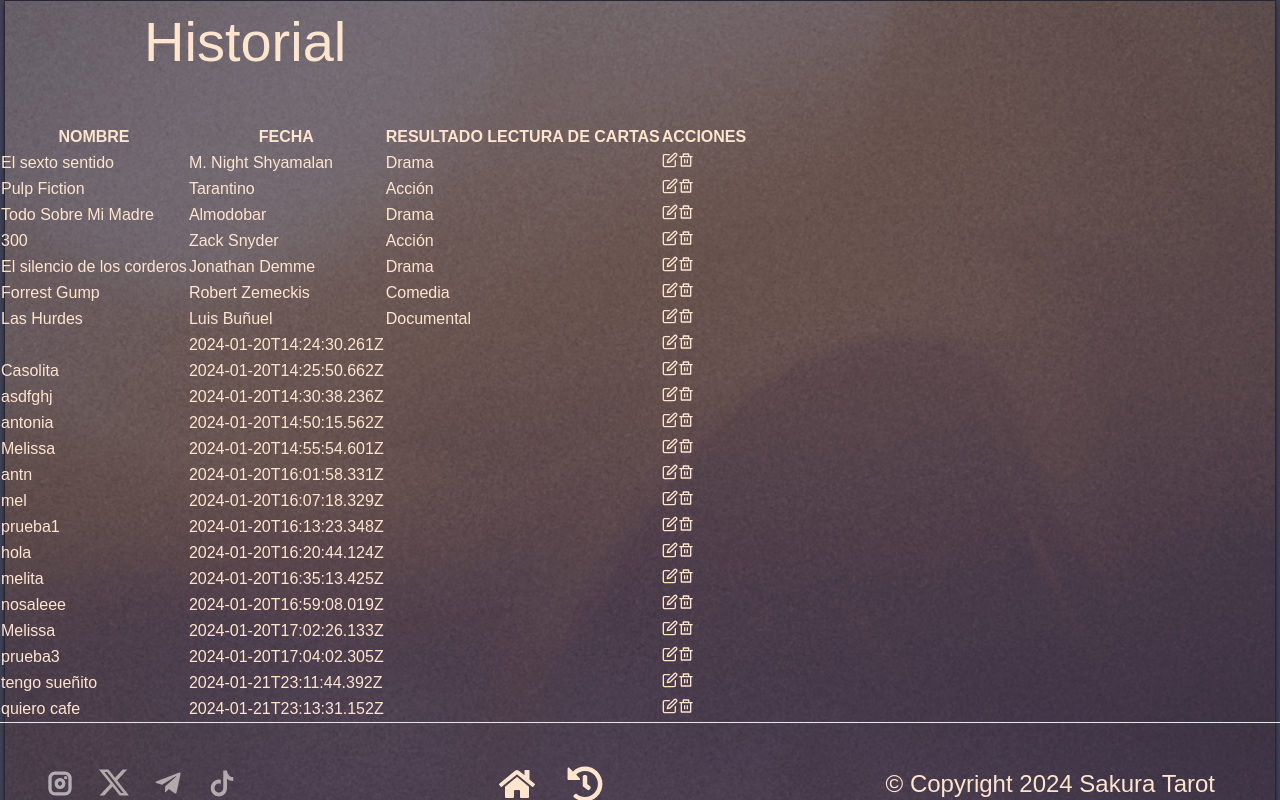
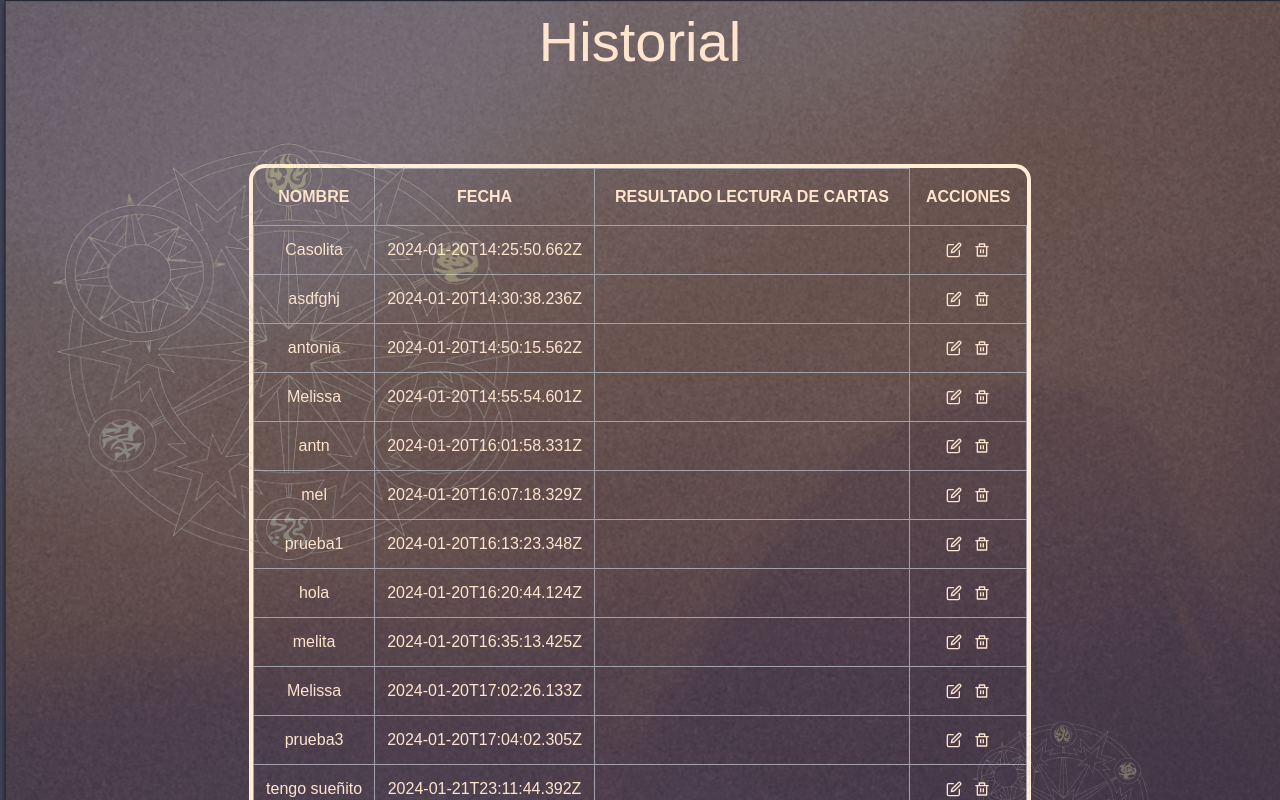
Before and after one commit to jfpaes6453/sakura-cards, a Next.js app: page /results-history in a window 1280 px wide. Shown: the top 800 px of the page. Built offline with nearby package versions, Linux system fonts and the light colour scheme; data requests are answered from the project's data file; a web font is replaced by a local one.

Commit message:
table styles added

```diff
--- a/src/app/(routes)/results-history/page.jsx
+++ b/src/app/(routes)/results-history/page.jsx
@@ -5,8 +5,11 @@ const pageHistorial = async () => {
     const users = await getAllData()
   return (
     <div>
-        <h2 className="md:text-[3.5rem] md:mx-36 mx-[4.5rem] text-justify text-[45px] mb-10 mb:mb-0">Historial</h2>
-        <TableComponent users={users} />
+        <h2 className="md:text-[3.5rem] md:mx-36 mx-[4.5rem] text-center text-[45px] mb-10 mb:mb-0">Historial</h2>
+        <div className="flex justify-center mb-28">
+          <TableComponent users={users} />
+        </div>
+
 
     </div>
   )
--- a/src/app/components/TableComponents/Table.jsx
+++ b/src/app/components/TableComponents/Table.jsx
@@ -40,9 +40,9 @@ export default function Table({ user }) {
     setIsModifying(false) || setNewUsername('');
 
   return (
-    <tr key={user.id}>
+    <tr key={user.id} className="border border-zinc-400">
       {isModifying ? (
-        <td>
+        <td className="border border-zinc-400 p-3">
           <input
             type="text"
             placeholder="Modificar nombre"
@@ -51,12 +51,12 @@ export default function Table({ user }) {
           />
         </td>
       ) : (
-        <td>{user.username}</td>
+        <td className="flex justify-center items-center  border-zinc-400 p-3">{user.username}</td>
       )}
-      <td>{user.date}</td>
-      <td>{user.results}</td>
+      <td className="text-center border border-zinc-400 p-3">{user.date}</td>
+      <td className="border border-zinc-400 p-3">{user.results}</td>
       <td>
-        <section>
+        <section className="flex justify-center gap-3 items-center">
           {isModifying ? (
             <>
               <button onClick={handleSaveUsername}><FaRegSave /></button>
--- a/src/app/components/TableComponents/TableComponent.jsx
+++ b/src/app/components/TableComponents/TableComponent.jsx
@@ -2,22 +2,58 @@ import Table from "./Table"
 
 export default function TableComponent({users}) {
   return (
-    <div className="overflow-x-auto">
-    <table className="table">
-      <thead>
+    <div className="relative">
+      <img className=" absolute top-0 left-0 w-[31rem] h-[28.5rem] opacity-30" src="img/kinomoto.png" alt="Big-mandala" />
+      <img className="absolute bottom-1 right-20 w-[11.9375rem] h-[11.875rem] opacity-30" src="img/kinomoto.png" alt="Small-mandala" />
+
+    <div className="flex items-center justify-center my-10 mx-52 rounded-2xl border-4 border-orange-100 p-0">
+    <table className="w-full">
+      <thead className="">
         <tr>
-          <th>NOMBRE</th>
-          <th>FECHA</th>
-          <th>RESULTADO LECTURA DE CARTAS</th>
-          <th>ACCIONES</th>
+          <th className="border-2xl border-zinc-400 p-4">NOMBRE</th>
+          <th className="border border-zinc-400 p-4">FECHA</th>
+          <th className="border border-zinc-400 py-4 px-5">RESULTADO LECTURA DE CARTAS</th>
+          <th className="border-2xl border-zinc-400 p-4">ACCIONES</th>
         </tr>
       </thead>
-      <tbody>
+      <tbody className="border-2xl p-5">
         {users.map((user) => (
           <Table key={user.id} user={user} />
         ))}
       </tbody>
     </table>
   </div>
+  </div>
   )
 }
+
+
+
+
+
+
+
+
+// import Table from "./Table"
+
+// export default function TableComponent({users}) {
+//   return (
+//     <div className="overflow-x-auto">
+//     <table className="table">
+//       <thead>
+//         <tr>
+//           <th>NOMBRE</th>
+//           <th>FECHA</th>
+//           <th>RESULTADO LECTURA DE CARTAS</th>
+//           <th>ACCIONES</th>
+//         </tr>
+//       </thead>
+//       <tbody>
+//         {users.map((user) => (
+//           <Table key={user.id} user={user} />
+//         ))}
+//       </tbody>
+//     </table>
+//   </div>
+//   )
+// }
--- a/src/data/data.json
+++ b/src/data/data.json
@@ -1,51 +1,5 @@
 {
   "users": [
-    {
-      "id": "1",
-      "username": "El sexto sentido",
-      "date": "M. Night Shyamalan",
-      "results": "Drama"
-    },
-    {
-      "id": "2",
-      "username": "Pulp Fiction",
-      "date": "Tarantino",
-      "results": "Acción"
-    },
-    {
-      "id": "3",
-      "username": "Todo Sobre Mi Madre",
-      "date": "Almodobar",
-      "results": "Drama"
-    },
-    {
-      "id": "4",
-      "username": "300",
-      "date": "Zack Snyder",
-      "results": "Acción"
-    },
-    {
-      "id": "5",
-      "username": "El silencio de los corderos",
-      "date": "Jonathan Demme",
-      "results": "Drama"
-    },
-    {
-      "id": "6",
-      "username": "Forrest Gump",
-      "date": "Robert Zemeckis",
-      "results": "Comedia"
-    },
-    {
-      "id": "7",
-      "username": "Las Hurdes",
-      "date": "Luis Buñuel",
-      "results": "Documental"
-    },
-    {
-      "id": "6d806aab-c315-40ca-8e9a-11e22a0bca97",
-      "date": "2024-01-20T14:24:30.261Z"
-    },
     {
       "id": "d441a2d2-77c9-4506-b824-bea9a0ab6492",
       "date": "2024-01-20T14:25:50.662Z",
@@ -98,12 +52,6 @@
       "results": ""
     },
     {
-      "id": "7a7fa778-f25e-441c-b702-34af02bb322e",
-      "date": "2024-01-20T16:59:08.019Z",
-      "username": "nosaleee",
-      "results": ""
-    },
-    {
       "id": "cd60cd67-32bb-48b4-882d-0e000dcbf282",
       "date": "2024-01-20T17:02:26.133Z",
       "username": "Melissa",
```
Also changed, not shown: 1 other file (tests, documents, lock files or other folders).
